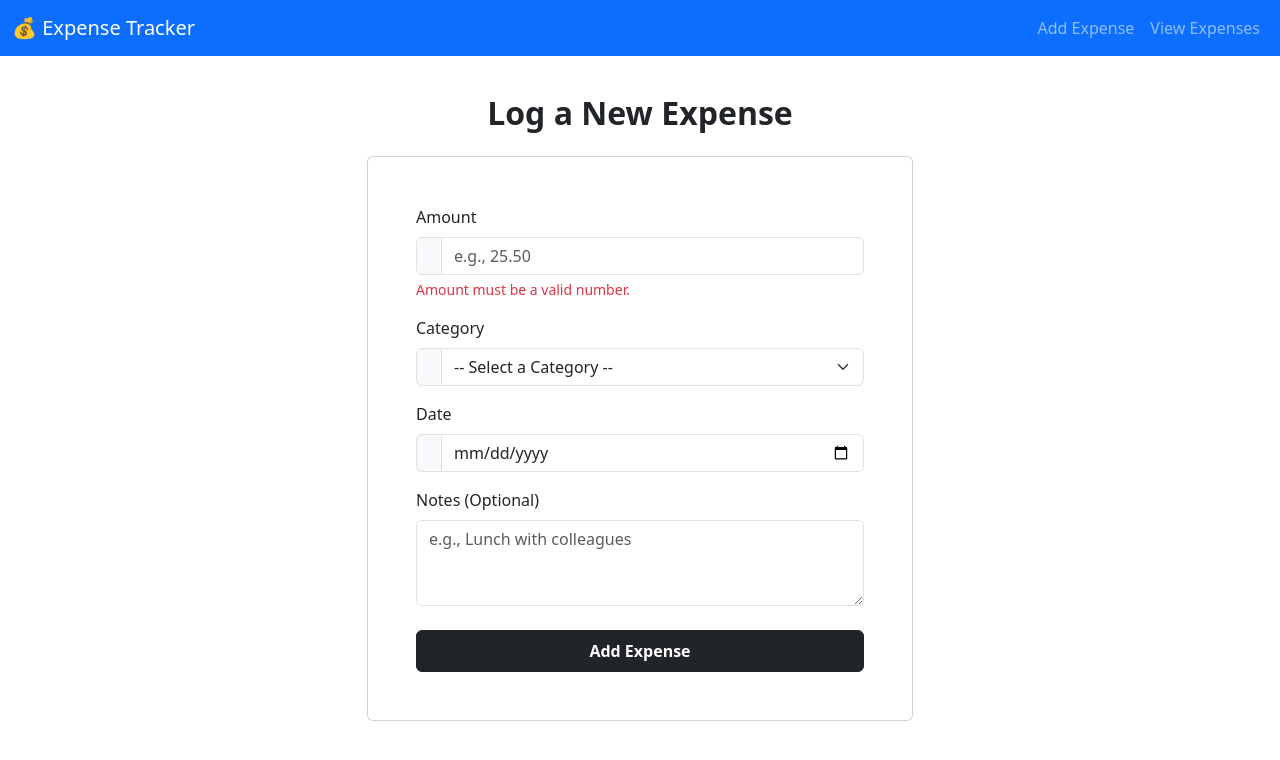
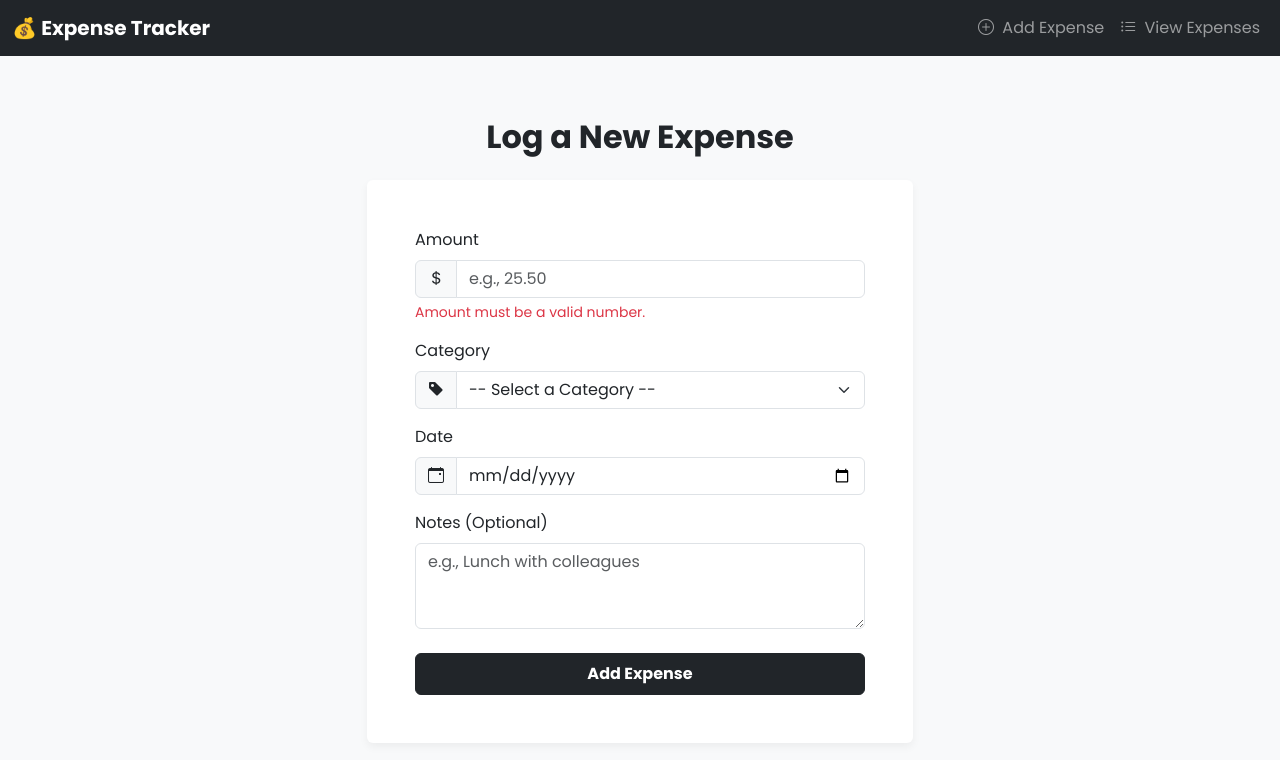
Before and after one commit to RaghuRam2005/expenses_tracker, a Flask app: page /add in a window 1280 px wide. Shown: the top 760 px of the page. Run offline with Flask 3, Linux system fonts and the light colour scheme.

Commit message:
update design using bootstrap

```diff
--- a/templates/base.html
+++ b/templates/base.html
@@ -1,16 +1,46 @@
 <!doctype html>
 <html lang="en">
   <head>
-    <meta charset="utf-g">
+    <meta charset="utf-8">
     <meta name="viewport" content="width=device-width, initial-scale=1">
     <title>{% block title %}Expense Tracker{% endblock %}</title>
+
+    <link rel="preconnect" href="https://fonts.googleapis.com">
+    <link rel="preconnect" href="https://fonts.gstatic.com" crossorigin>
+    <link href="https://fonts.googleapis.com/css2?family=Poppins:wght@400;500;700&display=swap" rel="stylesheet">
+
     <link href="https://cdn.jsdelivr.net/npm/bootstrap@5.3.3/dist/css/bootstrap.min.css" rel="stylesheet">
+
+    <link rel="stylesheet" href="https://cdn.jsdelivr.net/npm/bootstrap-icons@1.11.3/font/bootstrap-icons.min.css">
+
     <style>
-      body { padding-top: 70px; } /* Add padding for fixed navbar */
+      body {
+        padding-top: 70px;
+        font-family: 'Poppins', sans-serif;
+        background-color: #f8f9fa; /* Light grey background */
+      }
+      .navbar-brand {
+        font-weight: 700;
+      }
+      .card {
+        box-shadow: 0 4px 8px rgba(0,0,0,0.05);
+        border: none;
+        transition: transform 0.2s;
+      }
+      .card:hover {
+        transform: translateY(-5px);
+      }
+      .total-display {
+        background-color: var(--bs-danger);
+        color: white;
+        padding: 0.5rem 1rem;
+        border-radius: 0.5rem;
+        font-weight: 500;
+      }
     </style>
   </head>
   <body>
-    <nav class="navbar navbar-expand-lg navbar-dark bg-primary fixed-top">
+    <nav class="navbar navbar-expand-lg navbar-dark bg-dark fixed-top">
       <div class="container-fluid">
         <a class="navbar-brand" href="{{ url_for('index') }}">💰 Expense Tracker</a>
         <button class="navbar-toggler" type="button" data-bs-toggle="collapse" data-bs-target="#navbarNav" aria-controls="navbarNav" aria-expanded="false" aria-label="Toggle navigation">
@@ -19,17 +49,17 @@
         <div class="collapse navbar-collapse" id="navbarNav">
           <ul class="navbar-nav ms-auto">
             <li class="nav-item">
-              <a class="nav-link" href="{{ url_for('add_expense') }}">Add Expense</a>
+              <a class="nav-link" href="{{ url_for('add_expense') }}"><i class="bi bi-plus-circle me-1"></i> Add Expense</a>
             </li>
             <li class="nav-item">
-              <a class="nav-link" href="{{ url_for('view_expenses') }}">View Expenses</a>
+              <a class="nav-link" href="{{ url_for('view_expenses') }}"><i class="bi bi-list-ul me-1"></i> View Expenses</a>
             </li>
           </ul>
         </div>
       </div>
     </nav>
 
-    <main class="container mt-4">
+    <main class="container mt-5">
       {% block content %}{% endblock %}
     </main>
 
```
